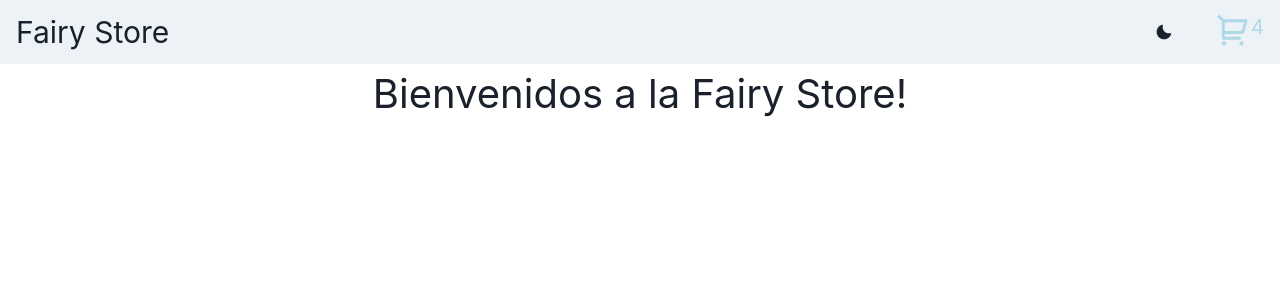
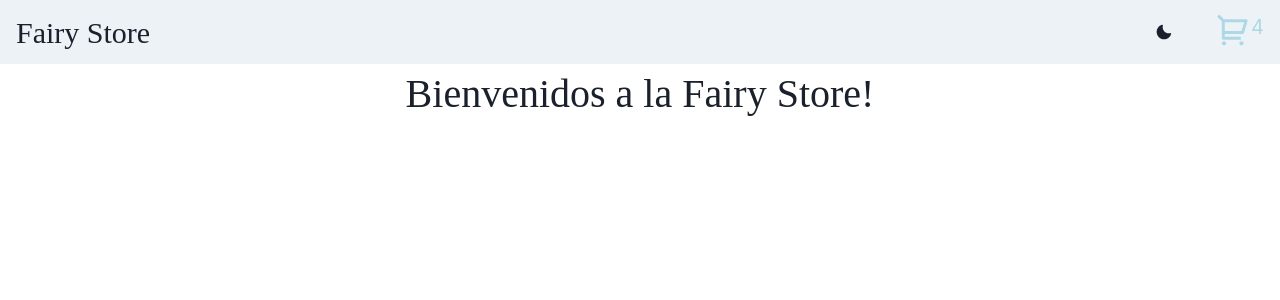
Before and after one commit to Lucas-Tejerina/PreEntrega1-Tejerina, a React (Vite) app: page / in a window 1280 px wide. Shown: the top 300 px of the page. Built offline with nearby package versions, Linux system fonts and the light colour scheme.

Commit message:
se modifico el estilo de los textos

```diff
--- a/src/components/ItemListContainer/ItemListContainer.jsx
+++ b/src/components/ItemListContainer/ItemListContainer.jsx
@@ -2,7 +2,7 @@ import { Box } from "@chakra-ui/react";
 
 const ItemListContainer = ({greeting}) => {
     return (
-        <Box textAlign={"center"} fontSize={"40px"} > {greeting} </Box>
+        <Box textAlign={"center"} fontSize={"40px"} fontFamily={"cursive"} > {greeting} </Box>
     )
 }
 
--- a/src/components/Navbar/Navbar.jsx
+++ b/src/components/Navbar/Navbar.jsx
@@ -28,7 +28,7 @@ const Navbar = () => {
                     alignItems={"center"}
                     justifyContent={"space-between"}
                 >
-                    <Box fontSize={"30px"}>Fairy Store</Box>
+                    <Box fontSize={"30px"} fontFamily={"cursive"}>Fairy Store</Box>
                     <Flex alignItems={"center"}>
                         <Stack direction={"row"} spacing={7}>
                             <Button onClick={toggleColorMode}>
```
